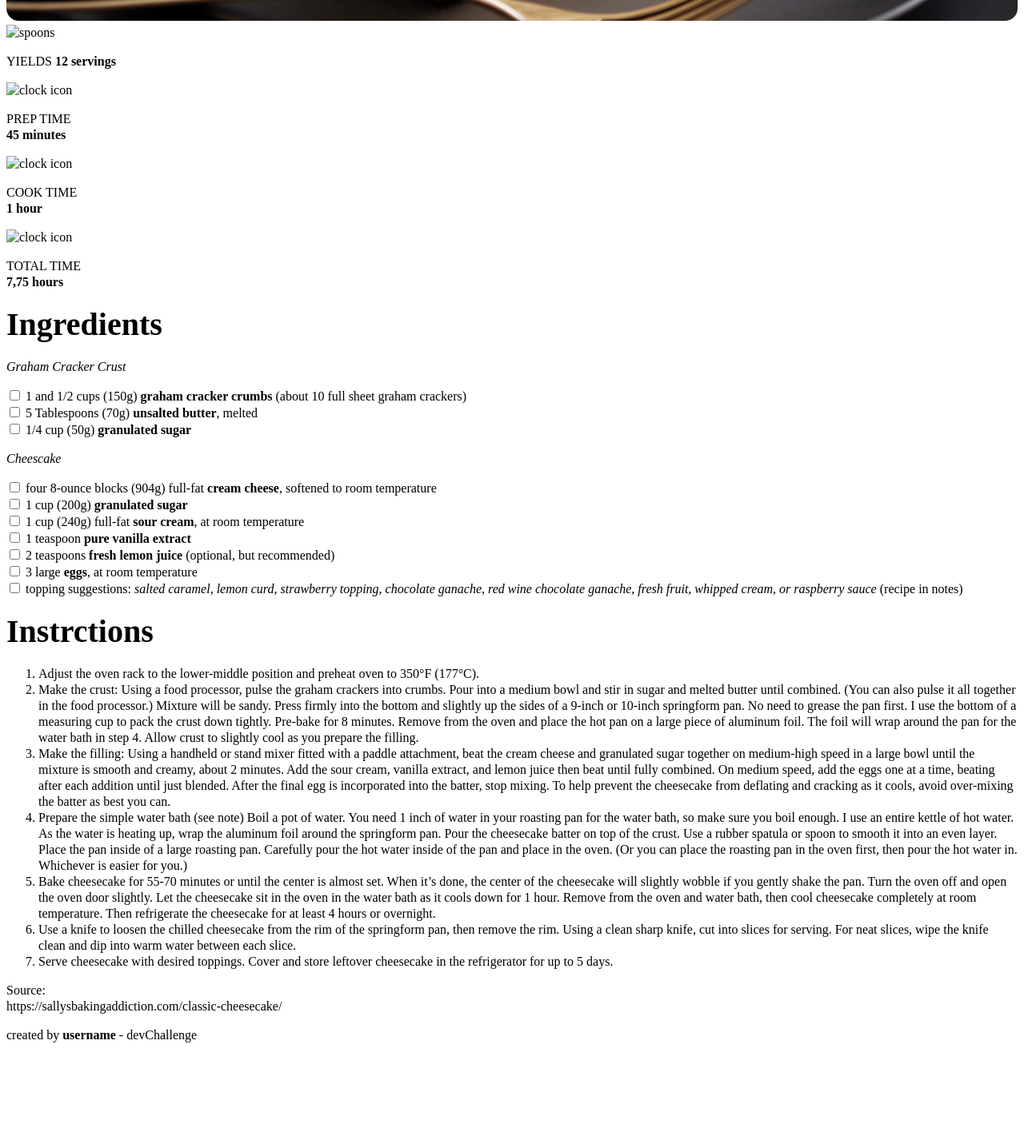
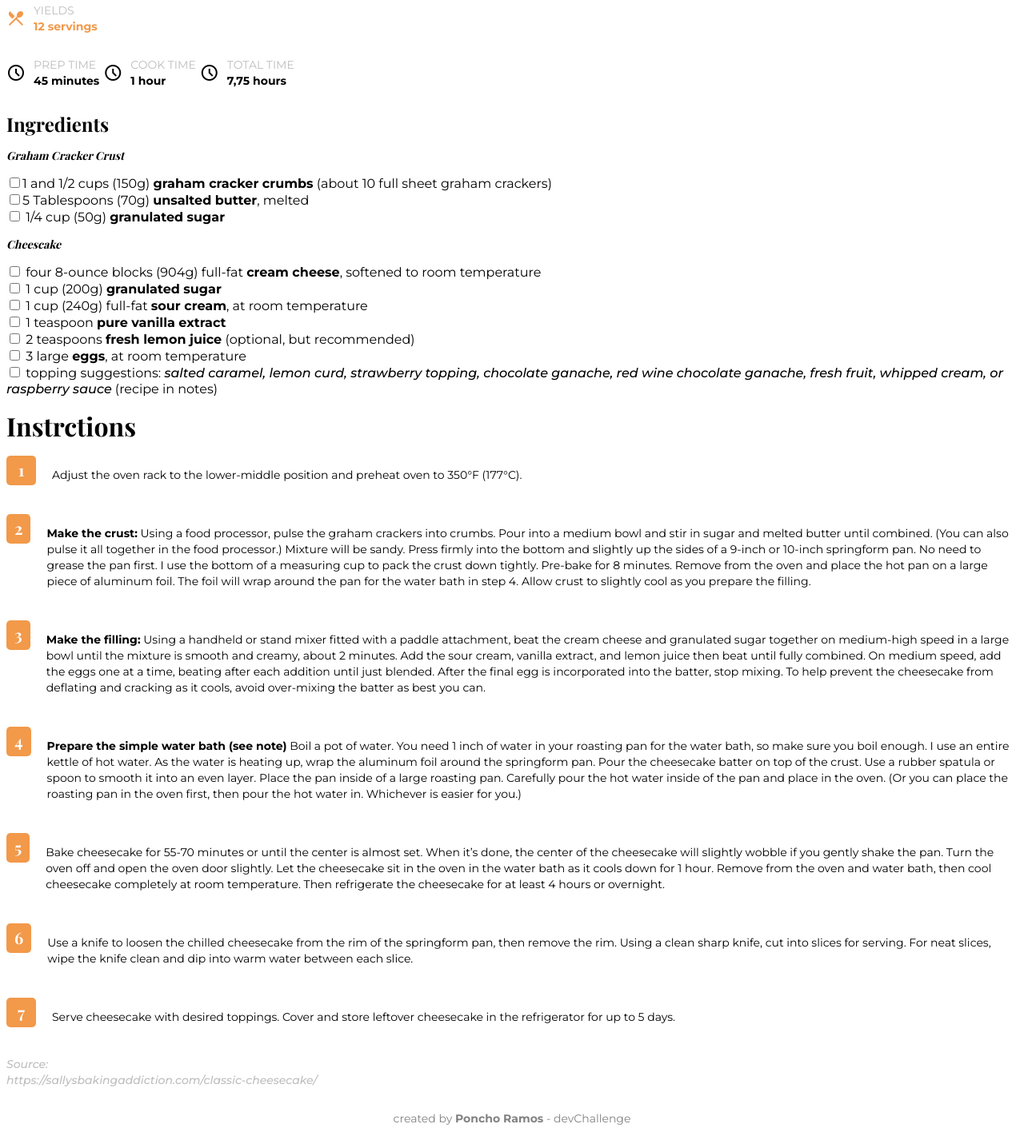
Before and after one commit to alfonso-ramos/Recibe-blog, a plain HTML site: page index.html in a window 1280 px wide. Shown: the part 743-2169 px from the top of the page at 80% size. Before the commit the page ends 2056 px from the top, so only its background shows below. Drawn offline with nearby package versions, Linux system fonts and the light colour scheme; a web font is replaced by a local one.

Commit message:
[ADD] Maquetacion base terminada y estilizada para la vista mobile

```diff
--- a/index.html
+++ b/index.html
@@ -16,6 +16,14 @@
       href="https://devchallenges.io/"
     />
 
+    <link href="https://fonts.googleapis.com/icon?family=Material+Icons" rel="stylesheet">
+
+      <link rel="stylesheet" href="https://fonts.googleapis.com/css2?family=Material+Symbols+Outlined:opsz,wght,FILL,GRAD@48,400,0,0" />
+
+    <link rel="preconnect" href="https://fonts.googleapis.com">
+    <link rel="preconnect" href="https://fonts.gstatic.com" crossorigin>
+    <link href="https://fonts.googleapis.com/css2?family=Montserrat:ital,wght@0,400;0,500;0,700;1,500&family=Playfair+Display:ital,wght@0,700;1,400&display=swap" rel="stylesheet">
+
     <link
       href="https://fonts.googleapis.com/css2?family=Poppins:wght@400;500&display=swap"
       rel="stylesheet"
@@ -33,57 +41,67 @@
         <p class="italic"><span><img src="6dots.svg" alt="Dots"></span> Look no further for a creamy and ultra smooth classic cheesecake recipe! Paired with a buttery graham cracker crust, no one can deny its simple decadence. For the best results, bake in a water bath.</p>
 
         <img src="photo1.png" alt="Cheescake image">
+
         <div class="yields">
-          <img src="" alt="spoons">
+          <span class="material-symbols-outlined orange-color">
+            local_dining
+          </span>
           <p>
-            YIELDS
-            <span class="bold orange"> 12 servings</span>
+            <span class="soft-gray-color">YIELDS</span> <br>
+            <span class="bold orange-color"> 12 servings</span>
           </p>
         </div>
 
         <div class="times-info-container">
           <div class="time-info">
-            <img src="" alt="clock icon">
+            <span class="material-symbols-outlined">
+              schedule
+            </span>
             <p>
-              PREP TIME <br>
+              <span class="soft-gray-color">PREP TIME </span> <br>
               <span class="bold"> 45 minutes</span>
             </p>
           </div>
 
           <div class="time-info">
-            <img src="" alt="clock icon">
+            <span class="material-symbols-outlined">
+              schedule
+            </span>
             <p>
-              COOK TIME <br>
+              <span class="soft-gray-color">COOK TIME</span> <br>
               <span class="bold"> 1 hour</span>
             </p>
           </div>
 
           <div class="time-info">
-            <img src="" alt="clock icon">
+            <span class="material-symbols-outlined">
+              schedule
+            </span>
             <p>
-              TOTAL TIME <br>
+              <span class="soft-gray-color">TOTAL TIME</span> <br>
               <span class="bold"> 7,75 hours</span>
             </p>
           </div>
         </div>
       </section>
+
       <section class="ingredients-container">
-        <h2>Ingredients</h2>
-        <p class="italic">Graham Cracker Crust</p>
+        <h1>Ingredients</h1>
+        <p class="italic font-playfair">Graham Cracker Crust</p>
 
         <label>
-          <input type="checkbox"> 1 and 1/2 cups (150g) <span class="bold">graham cracker crumbs</span>  (about 10 full sheet graham crackers)
+          <input type="checkbox">1 and 1/2 cups (150g) <span class="bold">graham cracker crumbs</span>  (about 10 full sheet graham crackers)
         </label> <br>
 
         <label>
-          <input type="checkbox"> 5 Tablespoons (70g) <span class="bold">unsalted butter</span>, melted
+          <input type="checkbox">5 Tablespoons (70g) <span class="bold">unsalted butter</span>, melted
         </label> <br>
 
         <label>
           <input type="checkbox"> 1/4 cup (50g) <span class="bold"> granulated sugar</span>
         </label> <br>
 
-        <p class="italic">Cheescake</p>
+        <p class="italic font-playfair">Cheescake</p>
         <label>
           <input type="checkbox"> four 8-ounce blocks (904g) full-fat <span class="bold">cream cheese</span>, softened to room temperature
         </label> <br>
@@ -116,38 +134,41 @@
       <section class="instructions-container">
         <h2>Instrctions</h2>
 
-        <div class="instructions">
-          <ol>
-            <li>
-              Adjust the oven rack to the lower-middle position and preheat oven to 350°F (177°C).
-            </li>
-            <li>
-              Make the crust: Using a food processor, pulse the graham crackers into crumbs. Pour into a medium bowl and stir in sugar and melted butter until combined. (You can also pulse it all together in the food processor.) Mixture will be sandy. Press firmly into the bottom and slightly up the sides of a 9-inch or 10-inch springform pan. No need to grease the pan first. I use the bottom of a measuring cup to pack the crust down tightly. Pre-bake for 8 minutes. Remove from the oven and place the hot pan on a large piece of aluminum foil. The foil will wrap around the pan for the water bath in step 4. Allow crust to slightly cool as you prepare the filling.
-            </li>
-            <li>
-              Make the filling: Using a handheld or stand mixer fitted with a paddle attachment, beat the cream cheese and granulated sugar together on medium-high speed in a large bowl until the mixture is smooth and creamy, about 2 minutes. Add the sour cream, vanilla extract, and lemon juice then beat until fully combined. On medium speed, add the eggs one at a time, beating after each addition until just blended. After the final egg is incorporated into the batter, stop mixing. To help prevent the cheesecake from deflating and cracking as it cools, avoid over-mixing the batter as best you can.
-            </li>
-            <li>
-              Prepare the simple water bath (see note) Boil a pot of water. You need 1 inch of water in your roasting pan for the water bath, so make sure you boil enough. I use an entire kettle of hot water. As the water is heating up, wrap the aluminum foil around the springform pan. Pour the cheesecake batter on top of the crust. Use a rubber spatula or spoon to smooth it into an even layer. Place the pan inside of a large roasting pan. Carefully pour the hot water inside of the pan and place in the oven. (Or you can place the roasting pan in the oven first, then pour the hot water in. Whichever is easier for you.)
-            </li>
-            <li>
-              Bake cheesecake for 55-70 minutes or until the center is almost set. When it’s done, the center of the cheesecake will slightly wobble if you gently shake the pan. Turn the oven off and open the oven door slightly. Let the cheesecake sit in the oven in the water bath as it cools down for 1 hour. Remove from the oven and water bath, then cool cheesecake completely at room temperature. Then refrigerate the cheesecake for at least 4 hours or overnight.
-            </li>
-            <li>
-              Use a knife to loosen the chilled cheesecake from the rim of the springform pan, then remove the rim. Using a clean sharp knife, cut into slices for serving. For neat slices, wipe the knife clean and dip into warm water between each slice.
-            </li>
-            <li>
-              Serve cheesecake with desired toppings. Cover and store leftover cheesecake in the refrigerator for up to 5 days.
-            </li>
-          </ol>
+        <div class="instruction">
+          <div class="numberedSquare"><p>1</p></div>
+          <p>Adjust the oven rack to the lower-middle position and preheat oven to 350°F (177°C).</p>
+        </div>
+        <div class="instruction">
+          <div class="numberedSquare"><p>2</p></div>
+          <p> <span class="bold">Make the crust:</span> Using a food processor, pulse the graham crackers into crumbs. Pour into a medium bowl and stir in sugar and melted butter until combined. (You can also pulse it all together in the food processor.) Mixture will be sandy. Press firmly into the bottom and slightly up the sides of a 9-inch or 10-inch springform pan. No need to grease the pan first. I use the bottom of a measuring cup to pack the crust down tightly. Pre-bake for 8 minutes. Remove from the oven and place the hot pan on a large piece of aluminum foil. The foil will wrap around the pan for the water bath in step 4. Allow crust to slightly cool as you prepare the filling.</p>
+        </div>
+        <div class="instruction">
+          <div class="numberedSquare"><p>3</p></div>
+          <p><span class="bold">Make the filling:</span> Using a handheld or stand mixer fitted with a paddle attachment, beat the cream cheese and granulated sugar together on medium-high speed in a large bowl until the mixture is smooth and creamy, about 2 minutes. Add the sour cream, vanilla extract, and lemon juice then beat until fully combined. On medium speed, add the eggs one at a time, beating after each addition until just blended. After the final egg is incorporated into the batter, stop mixing. To help prevent the cheesecake from deflating and cracking as it cools, avoid over-mixing the batter as best you can.</p>
+        </div>
+        <div class="instruction">
+          <div class="numberedSquare"><p>4</p></div>
+          <p><span class="bold">Prepare the simple water bath (see note)</span> Boil a pot of water. You need 1 inch of water in your roasting pan for the water bath, so make sure you boil enough. I use an entire kettle of hot water. As the water is heating up, wrap the aluminum foil around the springform pan. Pour the cheesecake batter on top of the crust. Use a rubber spatula or spoon to smooth it into an even layer. Place the pan inside of a large roasting pan. Carefully pour the hot water inside of the pan and place in the oven. (Or you can place the roasting pan in the oven first, then pour the hot water in. Whichever is easier for you.)</p>
+        </div>
+        <div class="instruction">
+          <div class="numberedSquare"><p>5</p></div>
+          <p>Bake cheesecake for 55-70 minutes or until the center is almost set. When it’s done, the center of the cheesecake will slightly wobble if you gently shake the pan. Turn the oven off and open the oven door slightly. Let the cheesecake sit in the oven in the water bath as it cools down for 1 hour. Remove from the oven and water bath, then cool cheesecake completely at room temperature. Then refrigerate the cheesecake for at least 4 hours or overnight.</p>
+        </div>
+        <div class="instruction">
+          <div class="numberedSquare"><p>6</p></div>
+          <p>Use a knife to loosen the chilled cheesecake from the rim of the springform pan, then remove the rim. Using a clean sharp knife, cut into slices for serving. For neat slices, wipe the knife clean and dip into warm water between each slice.</p>
+        </div>
+        <div class="instruction">
+          <div class="numberedSquare"><p>7</p></div>
+          <p>Serve cheesecake with desired toppings. Cover and store leftover cheesecake in the refrigerator for up to 5 days.</p>
+        </div>
 
-          <p class="source">Source: <br> https://sallysbakingaddiction.com/classic-cheesecake/ </p>
-        </div>
+          <p class="italic soft-gray-color">Source: <br> https://sallysbakingaddiction.com/classic-cheesecake/ </p>
       </section>
     </main>
 
     <footer>
-      created by <span class="bold">username</span> - devChallenge
+      <p class="gray-color">created by <span class="bold">Poncho Ramos</span> - devChallenge</p>
     </footer>
 
   </body>
--- a/styles/styles.css
+++ b/styles/styles.css
@@ -1,5 +1,10 @@
 :root {
-    /* Agrega las fuentes aqui */
+    --montserrat: 'Montserrat', sans-serif;
+    --playfair-display: 'Playfair Display', serif;
+    --orange: #F2994A;
+    --soft-gray: #BDBDBD;
+    --gray: #828282;
+
 }
 html{
     box-sizing: border-box;
@@ -11,7 +16,7 @@ html{
     box-sizing: inherit;
 }
 body{
-    font-family: /*Agrega la fuente de prefenecia*/;
+    font-family: var(--montserrat);
     font-size: 1.6rem;
     line-height: 2rem;
 }
@@ -25,15 +30,17 @@ a{
     text-decoration: none;
 }
 h1,h2{
-    font-family: /*Agrega la variable de feunte de preferencia*/;
+    font-family: var(--playfair-display);
 }
 h1{
-    font-size: 4.8rem;
+    font-size: 2.4rem;
 }
 h2{
-    font-size: 4rem;
+    font-size: 3.2rem;
 }
-
+p{
+    font-size: 1.4rem;
+}
 img{
     max-width: 100%;
 }
@@ -53,3 +60,59 @@ img{
 .italic{
     font-style: italic;
 }
+.font-playfair{
+    font-family: var(--playfair-display);
+}
+.orange-color{
+    color: var(--orange);
+}
+.soft-gray-color{
+    color: var(--soft-gray);
+}
+.gray-color{
+    color: var(--gray);
+}
+/* Variations */
+
+
+.yields{
+    display: flex;
+    align-items: center;
+    gap: 1rem;
+}
+.times-info-container{
+    display: flex;
+}
+.time-info{
+    display: flex;
+    align-items: center;
+    gap: 1rem;
+    margin-right: 0.5rem;
+}
+
+/* Instrutions container */
+.instruction{
+    display: flex;
+    align-items: flex-start;
+    gap: 2rem;
+    margin-bottom: 2.5rem;
+}
+.numberedSquare{
+    background-color: var(--orange);
+    border-radius: .5rem;
+    color: white;
+    display: flex;
+    align-items: center;
+    justify-content: center;
+    font-family: var(--playfair-display);
+    height: 3.7rem;
+    width: 3.7rem;
+}
+.numberedSquare p{
+    font-size: 2rem;
+    margin: 1rem;
+}
+footer{
+    display: flex;
+    justify-content: center;
+}
```
